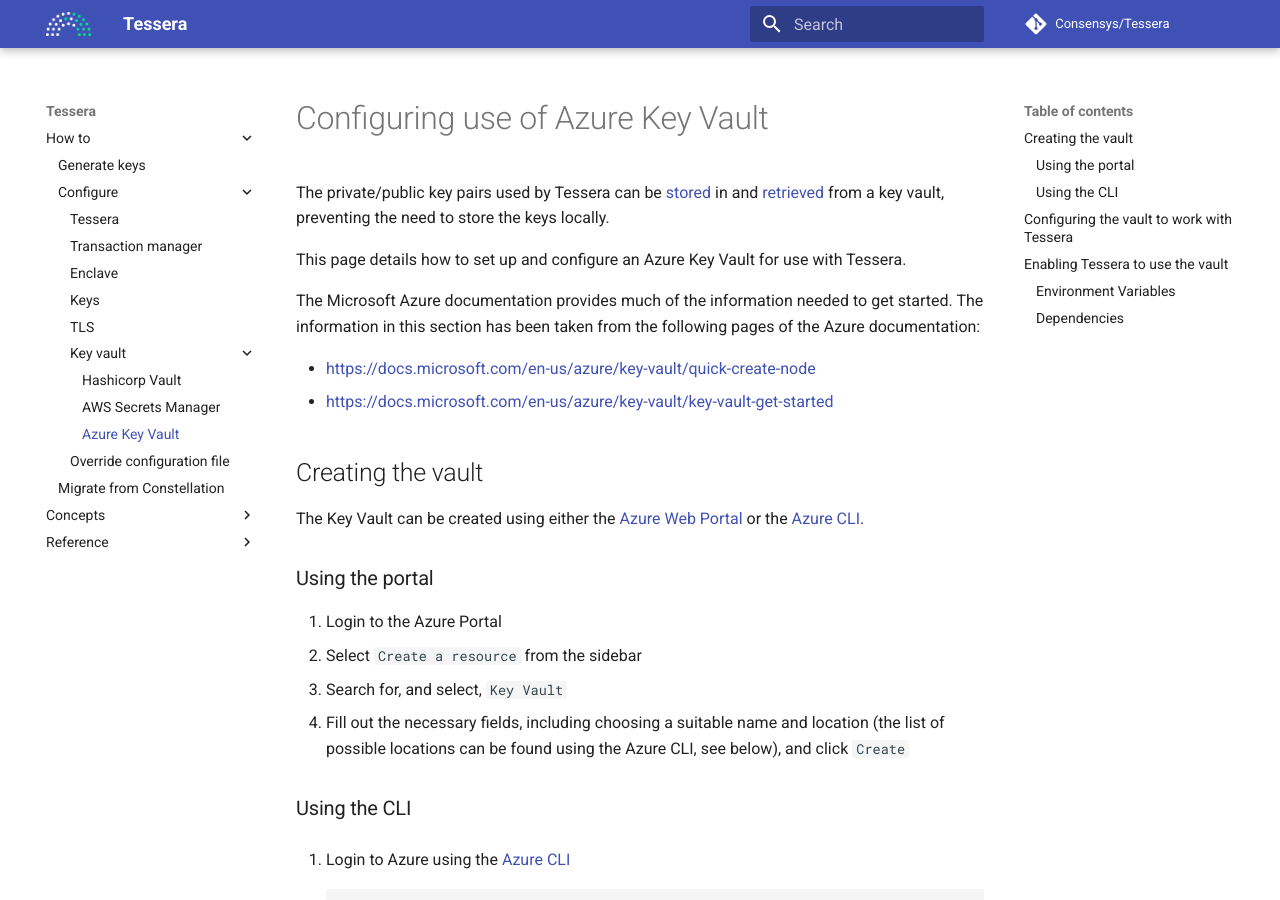
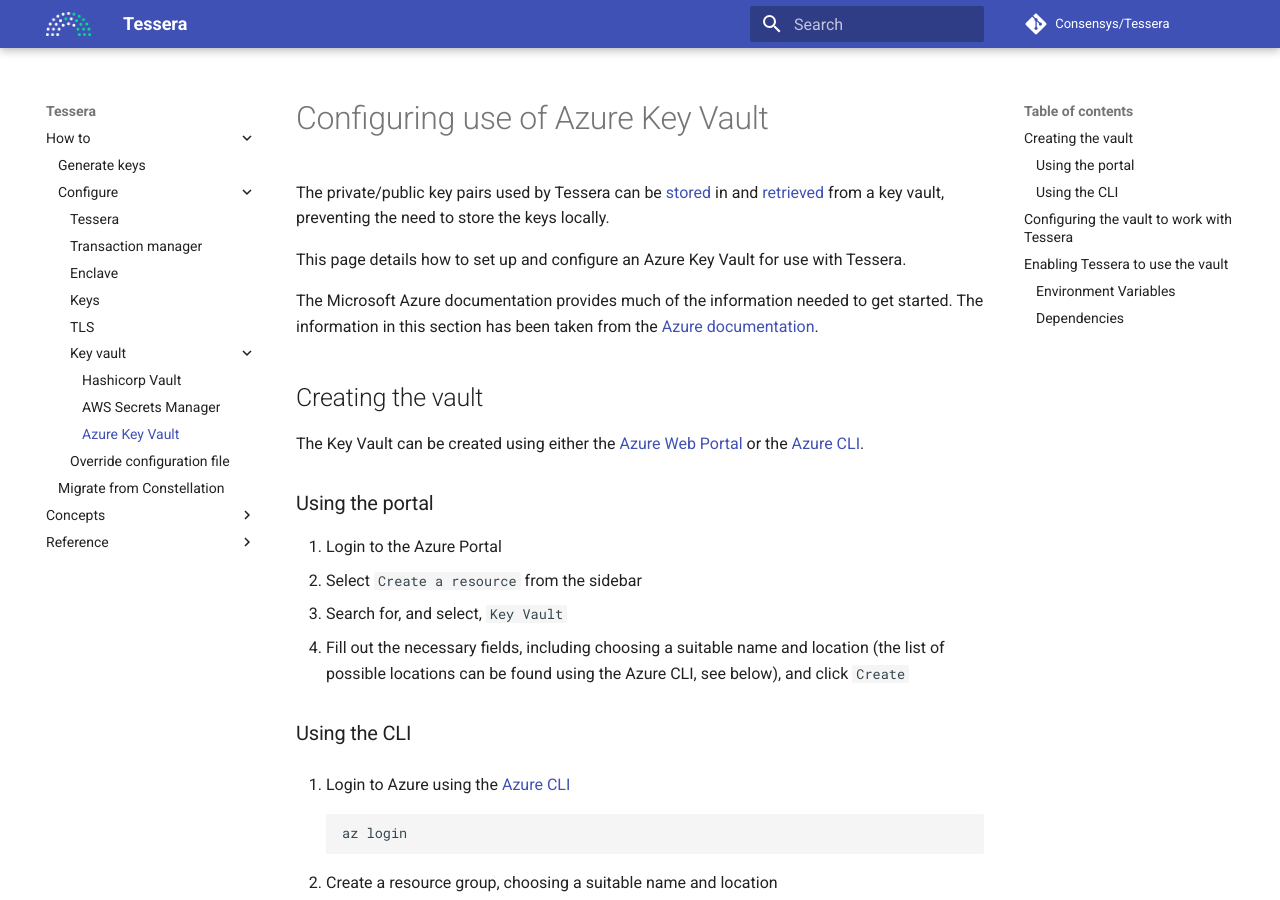
Before and after one commit to Consensys/doc.tessera, an MkDocs documentation site: the page built from docs/HowTo/Configure/KeyVault/Azure-Key-Vault.md, in a window 1280 px wide and 900 px high. Built offline with MkDocs 1.6.1 and Material for MkDocs 9.7.7, drawn with Linux system fonts in a browser that asks for light colours; comment, search, counter and statistics services are not loaded.

Commit message:
wip
Signed-off-by: Madeline <madeline.murray@consensys.net>

```diff
--- a/docs/HowTo/Configure/KeyVault/Azure-Key-Vault.md
+++ b/docs/HowTo/Configure/KeyVault/Azure-Key-Vault.md
@@ -8,10 +8,8 @@
 
 This page details how to set up and configure an Azure Key Vault for use with Tessera.
 
-The Microsoft Azure documentation provides much of the information needed to get started.  The information in this section has been taken from the following pages of the Azure documentation:
-
-* https://docs.microsoft.com/en-us/azure/key-vault/quick-create-node
-* https://docs.microsoft.com/en-us/azure/key-vault/key-vault-get-started
+The Microsoft Azure documentation provides much of the information needed to get started.  The information
+in this section has been taken from the [Azure documentation](https://docs.microsoft.com/en-us/azure/key-vault).
 
 ## Creating the vault
 The Key Vault can be created using either the [Azure Web Portal](https://azure.microsoft.com/en-gb/features/azure-portal/) or the [Azure CLI](https://docs.microsoft.com/en-gb/cli/azure/install-azure-cli?view=azure-cli-latest).
```
